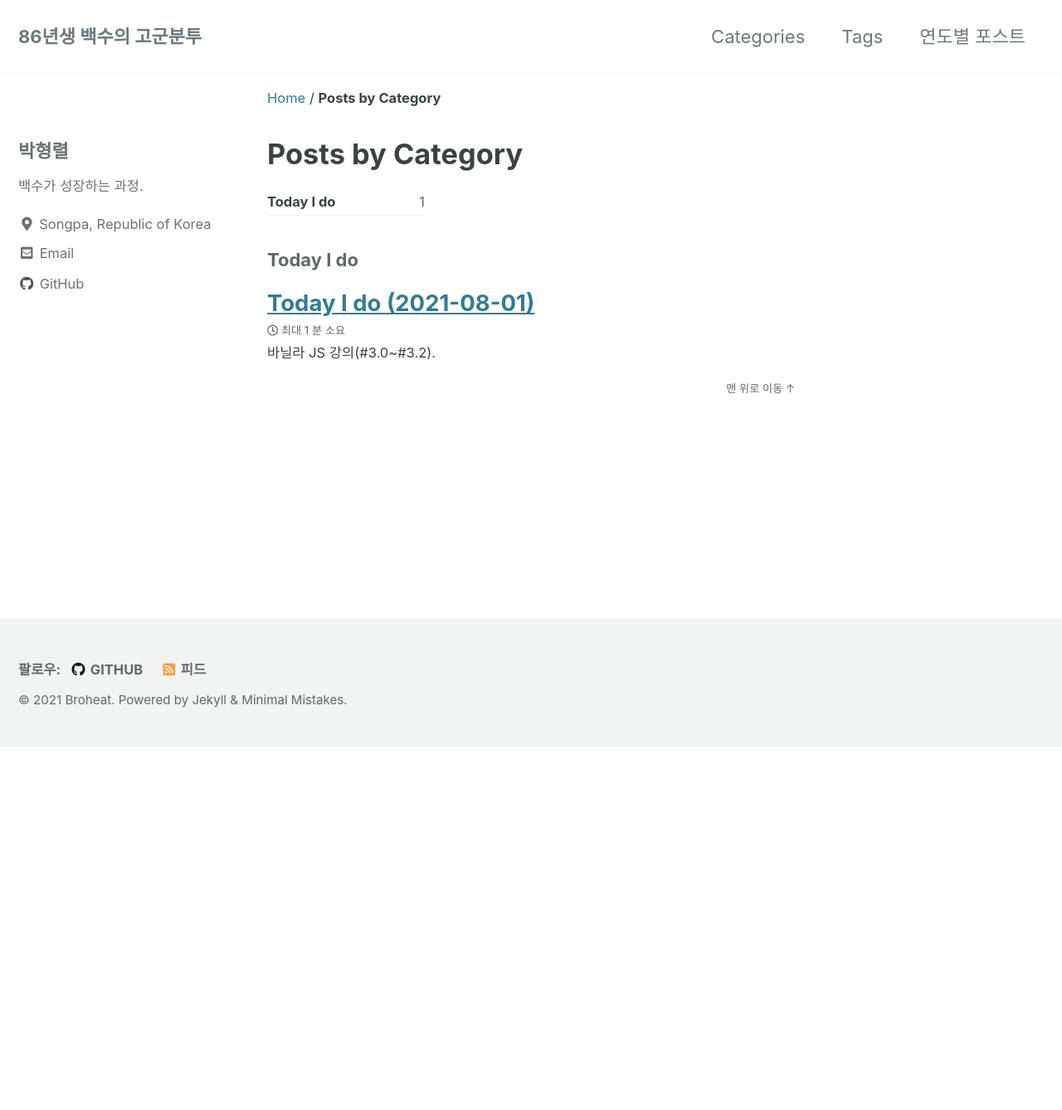
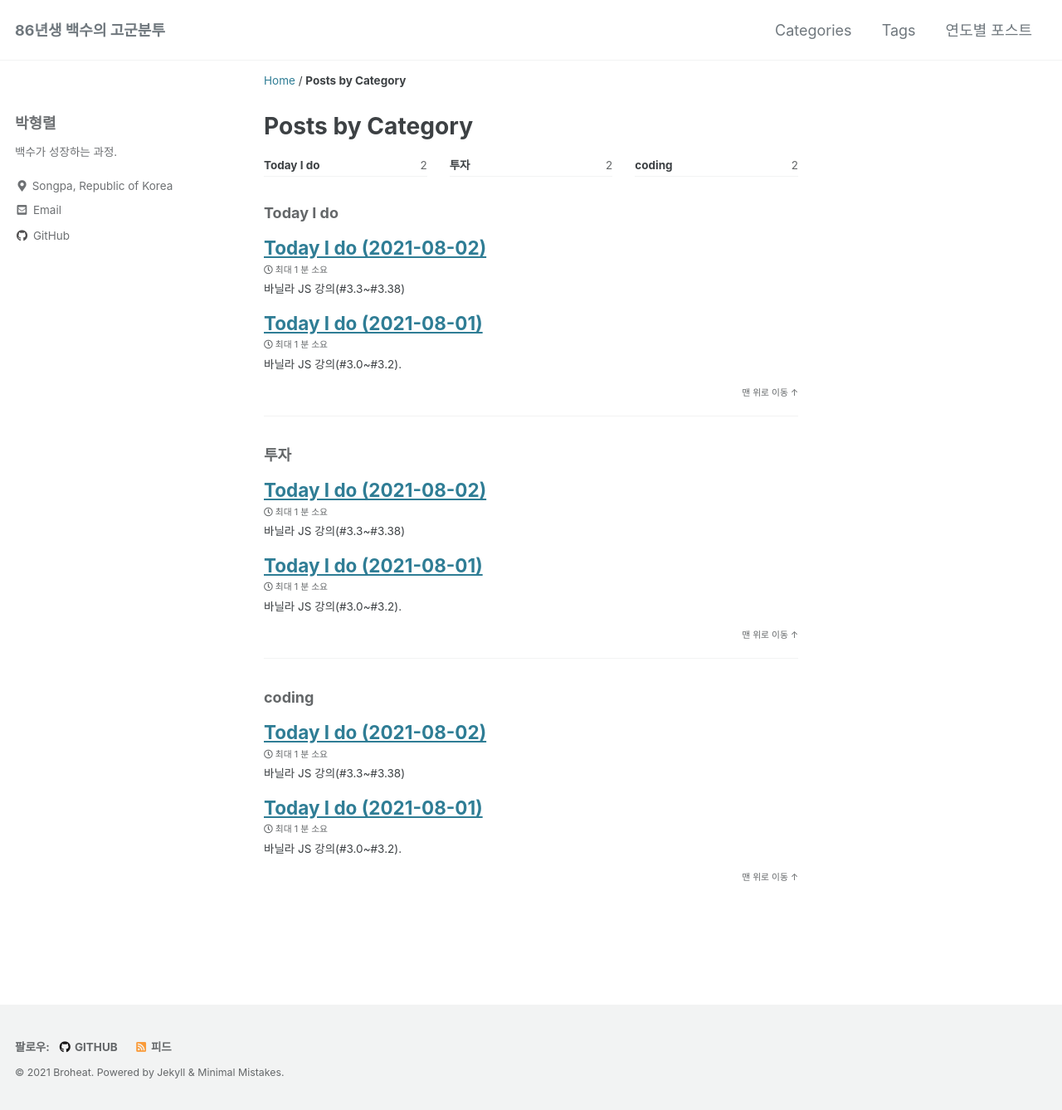
Before and after one commit to broheat/broheat.github.com, a Jekyll site: the page built from _pages/category-archive.md, in a window 1280 px wide. Shown: the whole page at 83% size. Built offline with Jekyll 4.4.1, drawn with Linux system fonts in a browser that asks for light colours; cached includes are drawn as plain includes; before the commit the page ends 900 px from its top, so only the background shows below that.

Commit message:
2021-08-02

```diff
--- a/_posts/2021/Today I do/2021-08-01-.md
+++ b/_posts/2021/Today I do/2021-08-01-.md
@@ -2,6 +2,8 @@
 title: Today I do (2021-08-01)
 categories:
   - Today I do
+  - 투자
+  - coding
 ---
 
 ## 바닐라 JS 강의(#3.0~#3.2).
--- a/_sass/minimal-mistakes/_reset.scss
+++ b/_sass/minimal-mistakes/_reset.scss
@@ -2,7 +2,9 @@
    STYLE RESETS
    ========================================================================== */
 
-* { box-sizing: border-box; }
+* {
+  box-sizing: border-box;
+}
 
 html {
   /* apply a natural box layout model to all elements */
@@ -15,11 +17,11 @@ html {
   }
 
   @include breakpoint($large) {
-    font-size: 20px;
+    font-size: 18px;
   }
 
   @include breakpoint($x-large) {
-    font-size: 22px;
+    font-size: 18px;
   }
 
   -webkit-text-size-adjust: 100%;
@@ -28,7 +30,9 @@ html {
 
 /* Remove margin */
 
-body { margin: 0; }
+body {
+  margin: 0;
+}
 
 /* Selected elements */
 
@@ -147,7 +151,8 @@ input {
 }
 
 button::-moz-focus-inner,
-input::-moz-focus-inner { /* inner padding and border oddities in FF3/4*/
+input::-moz-focus-inner {
+  /* inner padding and border oddities in FF3/4*/
   padding: 0;
   border: 0;
 }
@@ -156,8 +161,8 @@ button,
 html input[type="button"], // avoid the WebKit bug in Android 4.0.* where (2) destroys native `audio` and `video` controls
 input[type="reset"],
 input[type="submit"] {
-    -webkit-appearance: button; /* corrects inability to style clickable `input` types in iOS*/
-    cursor: pointer; /* improves usability and consistency of cursor style between image-type `input` and others*/
+  -webkit-appearance: button; /* corrects inability to style clickable `input` types in iOS*/
+  cursor: pointer; /* improves usability and consistency of cursor style between image-type `input` and others*/
 }
 
 label,
@@ -168,10 +173,11 @@ input[type="reset"],
 input[type="submit"],
 input[type="radio"],
 input[type="checkbox"] {
-    cursor: pointer; /* improves usability and consistency of cursor style between image-type `input` and others*/
+  cursor: pointer; /* improves usability and consistency of cursor style between image-type `input` and others*/
 }
 
-input[type="search"] { /* Appearance in Safari/Chrome*/
+input[type="search"] {
+  /* Appearance in Safari/Chrome*/
   box-sizing: border-box;
   -webkit-appearance: textfield;
 }
```
Also changed, not shown: _posts/2021/Today I do/2021-08-02-.md (added, +62 -0 lines), 11 other files.
